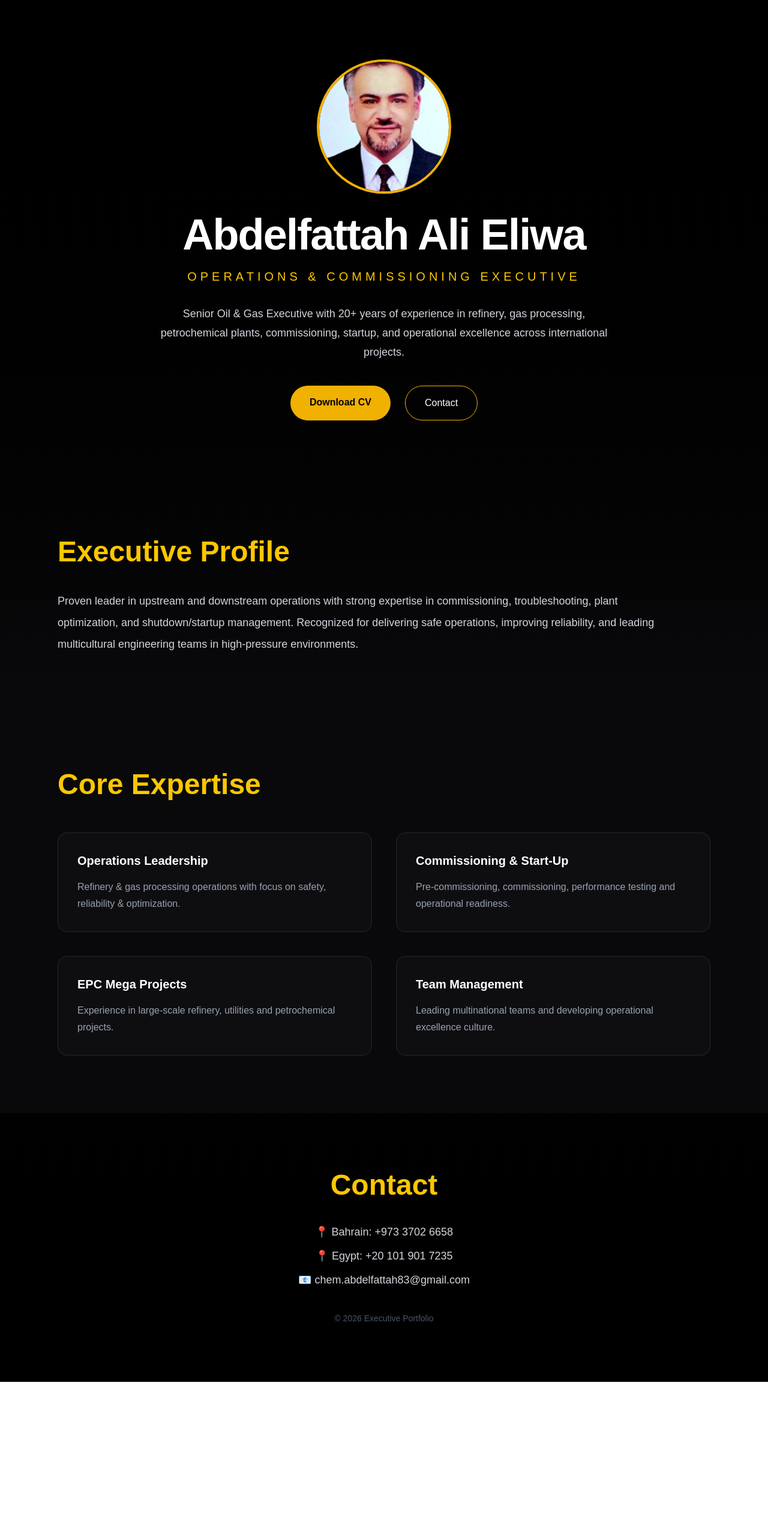
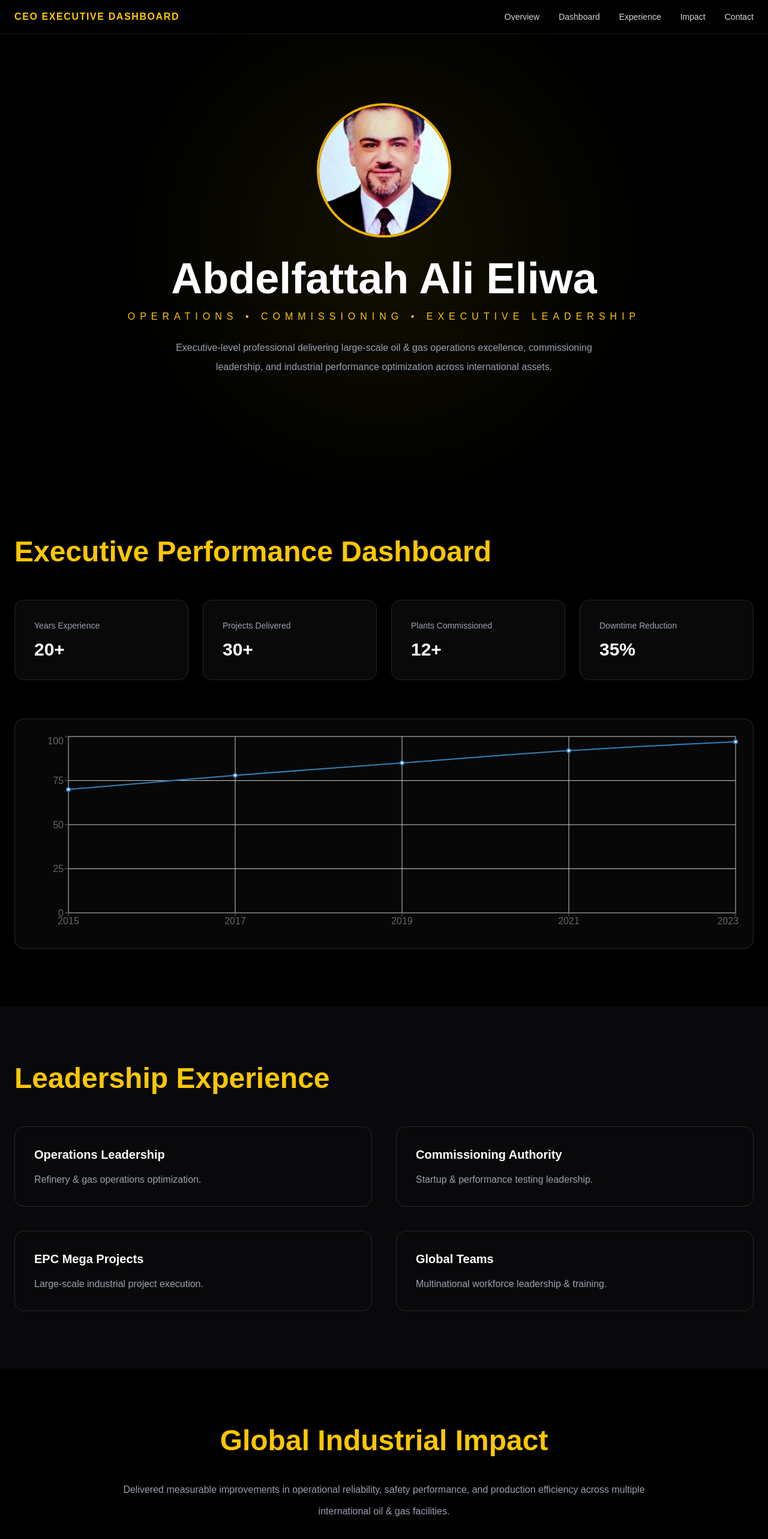
Before and after one commit to chemabdelfattah83/executive-portfolio, a Next.js app: page / in a window 1280 px wide. Shown: the top 2566 px of the page at 60% size. Before the commit the page ends 2304 px from the top, so only its background shows below. Built offline with nearby package versions, Linux system fonts and the light colour scheme.

Commit message:
final update

```diff
--- a/app/page.tsx
+++ b/app/page.tsx
@@ -1,134 +1,167 @@
 "use client";
 
-import { motion } from "framer-motion";
+import { useMemo } from "react";
+import {
+  ResponsiveContainer,
+  LineChart,
+  Line,
+  XAxis,
+  YAxis,
+  Tooltip,
+  CartesianGrid
+} from "recharts";
 
 export default function Home() {
+
+  const kpis = [
+    { label: "Years Experience", value: "20+" },
+    { label: "Projects Delivered", value: "30+" },
+    { label: "Plants Commissioned", value: "12+" },
+    { label: "Downtime Reduction", value: "35%" }
+  ];
+
+  const data = useMemo(() => [
+    { year: "2015", performance: 70 },
+    { year: "2017", performance: 78 },
+    { year: "2019", performance: 85 },
+    { year: "2021", performance: 92 },
+    { year: "2023", performance: 97 }
+  ], []);
+
   return (
-    <main className="bg-gradient-to-b from-black via-zinc-950 to-black text-white min-h-screen">
+    <main className="bg-black text-white min-h-screen">
+
+      {/* NAVBAR */}
+      <header className="fixed top-0 w-full bg-black/70 backdrop-blur-md border-b border-zinc-900 z-50">
+        <div className="max-w-7xl mx-auto flex justify-between items-center px-6 py-4">
+          <h1 className="text-yellow-400 font-bold tracking-widest">
+            CEO EXECUTIVE DASHBOARD
+          </h1>
+
+          <nav className="hidden md:flex gap-8 text-sm text-gray-300">
+            <a href="#overview">Overview</a>
+            <a href="#dashboard">Dashboard</a>
+            <a href="#experience">Experience</a>
+            <a href="#impact">Impact</a>
+            <a href="#contact">Contact</a>
+          </nav>
+        </div>
+      </header>
 
       {/* HERO */}
-      <section className="min-h-screen flex flex-col justify-center items-center text-center px-6">
+      <section className="min-h-screen flex items-center justify-center text-center px-6 relative">
+        <div className="absolute inset-0 bg-[radial-gradient(circle_at_center,rgba(255,215,0,0.08),transparent_60%)]" />
 
-        <motion.img
-          initial={{ scale: 0.8, opacity: 0 }}
-          animate={{ scale: 1, opacity: 1 }}
-          transition={{ duration: 0.8 }}
-          src="/profile.jpg"
-          alt="Executive Portrait"
-          className="w-56 h-56 rounded-full border-4 border-yellow-500 object-cover shadow-2xl"
-        />
+        <div className="relative z-10">
 
-        <motion.h1
-          initial={{ y: 30, opacity: 0 }}
-          animate={{ y: 0, opacity: 1 }}
-          transition={{ delay: 0.2 }}
-          className="text-4xl md:text-7xl font-bold mt-8 tracking-tight"
-        >
-          Abdelfattah Ali Eliwa
-        </motion.h1>
+          {/* removed framer-motion */}
+          <img
+            src="/profile.jpg"
+            alt="CEO"
+            className="w-56 h-56 rounded-full mx-auto border-4 border-yellow-500 object-cover"
+          />
 
-        <p className="text-yellow-400 tracking-[6px] uppercase mt-5 text-lg md:text-xl">
-          Operations & Commissioning Executive
-        </p>
+          <h1 className="text-5xl md:text-7xl font-bold mt-8">
+            Abdelfattah Ali Eliwa
+          </h1>
 
-        <p className="max-w-3xl text-gray-300 mt-8 leading-8 text-lg">
-          Senior Oil & Gas Executive with 20+ years of experience in refinery,
-          gas processing, petrochemical plants, commissioning, startup, and
-          operational excellence across international projects.
-        </p>
+          <p className="text-yellow-400 tracking-[8px] mt-4 uppercase">
+            Operations • Commissioning • Executive Leadership
+          </p>
 
-        <div className="flex gap-6 mt-10 flex-wrap justify-center">
-          <a
-            href="/CV.pdf"
-            className="bg-yellow-500 text-black px-8 py-4 rounded-full font-bold hover:scale-105 transition"
-          >
-            Download CV
-          </a>
-
-          <a
-            href="#contact"
-            className="border border-yellow-500 px-8 py-4 rounded-full hover:bg-yellow-500 hover:text-black transition"
-          >
-            Contact
-          </a>
+          <p className="max-w-3xl mx-auto text-gray-400 mt-6 leading-8">
+            Executive-level professional delivering large-scale oil & gas
+            operations excellence, commissioning leadership, and industrial
+            performance optimization across international assets.
+          </p>
         </div>
       </section>
 
-      {/* ABOUT */}
-      <section className="px-8 md:px-24 py-24">
-        <h2 className="text-3xl md:text-5xl font-bold text-yellow-400 mb-10">
-          Executive Profile
+      {/* KPI DASHBOARD */}
+      <section id="dashboard" className="px-6 py-24 max-w-7xl mx-auto">
+
+        <h2 className="text-3xl md:text-5xl font-bold text-yellow-400 mb-14">
+          Executive Performance Dashboard
         </h2>
 
-        <p className="text-gray-300 leading-9 max-w-5xl text-lg">
-          Proven leader in upstream and downstream operations with strong expertise
-          in commissioning, troubleshooting, plant optimization, and shutdown/startup
-          management. Recognized for delivering safe operations, improving reliability,
-          and leading multicultural engineering teams in high-pressure environments.
+        <div className="grid md:grid-cols-4 gap-6 mb-16">
+          {kpis.map((k, i) => (
+            <div key={i} className="border border-zinc-800 p-8 rounded-2xl bg-zinc-900/40 hover:border-yellow-500 transition">
+              <p className="text-gray-400 text-sm">{k.label}</p>
+              <h3 className="text-3xl font-bold mt-3 text-white">
+                {k.value}
+              </h3>
+            </div>
+          ))}
+        </div>
+
+        {/* PERFORMANCE CHART */}
+        <div className="h-96 border border-zinc-800 rounded-2xl p-6 bg-zinc-900/30">
+          <ResponsiveContainer width="100%" height="100%">
+            <LineChart data={data}>
+              <CartesianGrid />
+              <XAxis dataKey="year" />
+              <YAxis />
+              <Tooltip />
+              <Line type="monotone" dataKey="performance" strokeWidth={2} />
+            </LineChart>
+          </ResponsiveContainer>
+        </div>
+      </section>
+
+      {/* EXPERIENCE */}
+      <section id="experience" className="bg-zinc-950 py-24 px-6">
+        <div className="max-w-7xl mx-auto">
+
+          <h2 className="text-3xl md:text-5xl font-bold text-yellow-400 mb-14">
+            Leadership Experience
+          </h2>
+
+          <div className="grid md:grid-cols-2 gap-10">
+            {[
+              { t: "Operations Leadership", d: "Refinery & gas operations optimization." },
+              { t: "Commissioning Authority", d: "Startup & performance testing leadership." },
+              { t: "EPC Mega Projects", d: "Large-scale industrial project execution." },
+              { t: "Global Teams", d: "Multinational workforce leadership & training." }
+            ].map((i, idx) => (
+              <div key={idx} className="p-8 rounded-2xl border border-zinc-800 hover:border-yellow-500 transition">
+                <h3 className="text-xl font-semibold">{i.t}</h3>
+                <p className="text-gray-400 mt-4">{i.d}</p>
+              </div>
+            ))}
+          </div>
+        </div>
+      </section>
+
+      {/* GLOBAL IMPACT */}
+      <section id="impact" className="py-24 px-6 text-center">
+        <h2 className="text-3xl md:text-5xl font-bold text-yellow-400 mb-10">
+          Global Industrial Impact
+        </h2>
+
+        <p className="max-w-4xl mx-auto text-gray-400 leading-9">
+          Delivered measurable improvements in operational reliability,
+          safety performance, and production efficiency across multiple
+          international oil & gas facilities.
         </p>
       </section>
 
-      {/* EXPERIENCE */}
-      <section className="bg-zinc-950 px-8 md:px-24 py-24">
+      {/* CONTACT */}
+      <section id="contact" className="bg-zinc-950 py-24 text-center px-6">
 
-        <h2 className="text-3xl md:text-5xl font-bold text-yellow-400 mb-14">
-          Core Expertise
+        <h2 className="text-3xl md:text-5xl font-bold text-yellow-400 mb-10">
+          Contact Executive Office
         </h2>
 
-        <div className="grid md:grid-cols-2 gap-10">
-
-          {[
-            {
-              title: "Operations Leadership",
-              desc: "Refinery & gas processing operations with focus on safety, reliability & optimization."
-            },
-            {
-              title: "Commissioning & Start-Up",
-              desc: "Pre-commissioning, commissioning, performance testing and operational readiness."
-            },
-            {
-              title: "EPC Mega Projects",
-              desc: "Experience in large-scale refinery, utilities and petrochemical projects."
-            },
-            {
-              title: "Team Management",
-              desc: "Leading multinational teams and developing operational excellence culture."
-            }
-          ].map((item, i) => (
-            <motion.div
-              key={i}
-              whileHover={{ scale: 1.03 }}
-              className="border border-zinc-800 p-8 rounded-2xl bg-zinc-900/40"
-            >
-              <h3 className="text-xl font-semibold text-white">
-                {item.title}
-              </h3>
-              <p className="text-gray-400 mt-4 leading-7">
-                {item.desc}
-              </p>
-            </motion.div>
-          ))}
-
-        </div>
-      </section>
-
-      {/* CONTACT */}
-      <section id="contact" className="px-8 md:px-24 py-24 text-center">
-
-        <h2 className="text-3xl md:text-5xl font-bold text-yellow-400 mb-10">
-          Contact
-        </h2>
-
-        <div className="text-gray-300 space-y-3 text-lg">
-          <p>📍 Bahrain: +973 3702 6658</p>
-          <p>📍 Egypt: +20 101 901 7235</p>
-          <p>📧 chem.abdelfattah83@gmail.com</p>
+        <div className="text-gray-300 space-y-3">
+          <p>Bahrain: +973 3702 6658</p>
+          <p>Egypt: +20 101 901 7235</p>
+          <p>chem.abdelfattah83@gmail.com</p>
         </div>
 
         <p className="text-gray-600 mt-10 text-sm">
-          © 2026 Executive Portfolio
+          © Executive Command Dashboard
         </p>
-
       </section>
 
     </main>
--- a/package.json
+++ b/package.json
@@ -9,6 +9,7 @@
     "lint": "eslint"
   },
   "dependencies": {
+    "framer-motion": "^12.38.0",
     "next": "16.2.6",
     "react": "19.2.4",
     "react-dom": "19.2.4"
```
Also changed, not shown: 1 other file (tests, documents, lock files or other folders).
